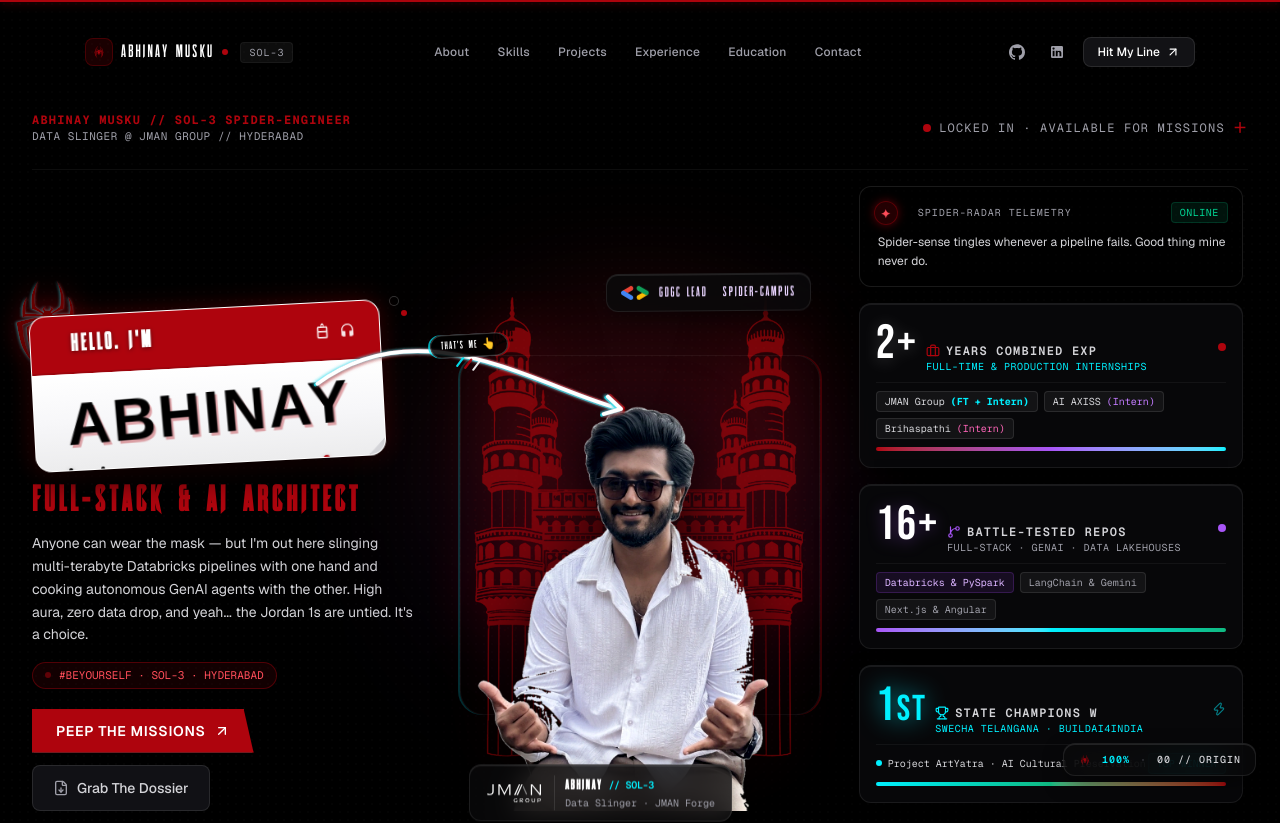
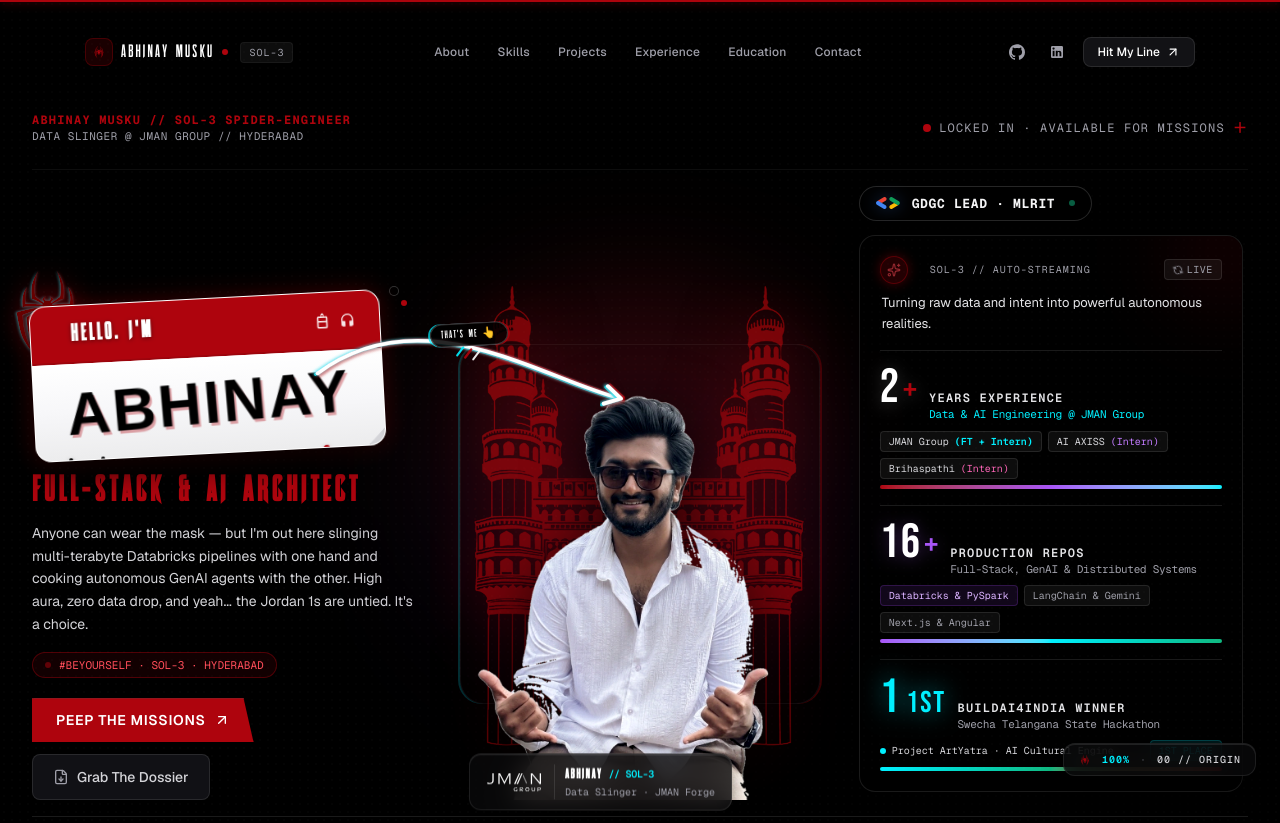
Before and after one commit to NOiD-777/Abhinay-portf, a Next.js app: page / in a window 1280 px wide. Shown: the top 823 px of the page. Built offline with nearby package versions, Linux system fonts and the light colour scheme; a web font is replaced by a local one.

Commit message:
feat(hero): reposition gdgc lead pill and stats to right column with auto-sliding number reel animations

```diff
--- a/src/components/sections/HeroProfile.tsx
+++ b/src/components/sections/HeroProfile.tsx
@@ -81,25 +81,6 @@ export default function HeroProfile() {
             <p className="text-[10px] text-zinc-400 font-mono">Data Slinger · JMAN Forge</p>
           </div>
         </motion.div>
-
-        {/* Floating Leadership Pill with Official GDGC Vector Logo — Antigravity Levitation */}
-        <motion.div
-          initial={{ opacity: 0, y: -10 }}
-          animate={{ opacity: 1, y: 0 }}
-          transition={{ duration: 0.5, delay: 0.3 }}
-          className="absolute -top-3 right-4 sm:right-6 hidden sm:flex items-center gap-2.5 px-3.5 py-2 rounded-xl antigravity-glass border border-[#3b0764]/70 shadow-[-2px_0_0_rgba(0,240,255,0.3),2px_0_0_rgba(174,4,13,0.5)] text-[11px] font-mono text-purple-200 spider-glitch-hover antigravity-float-delayed z-20"
-        >
-          <div className="relative w-7 h-4 shrink-0 flex items-center justify-center">
-            <Image
-              src="/logos/gdgc-mark.svg"
-              alt="Google Developer Groups on Campus (GDGC) Official Logo"
-              width={28}
-              height={16}
-              className="w-full h-full object-contain"
-            />
-          </div>
-          <span className="font-spiderman text-sm tracking-[0.1em]">GDGC LEAD · SPIDER-CAMPUS</span>
-        </motion.div>
       </motion.div>
     </div>
   );
--- a/src/components/sections/HeroStats.tsx
+++ b/src/components/sections/HeroStats.tsx
@@ -1,100 +1,203 @@
 "use client";
 
-import { useEffect, useState } from "react";
+import { useEffect, useState, useCallback } from "react";
+import Image from "next/image";
 import { motion } from "framer-motion";
-import { Zap, Trophy, GitBranch, Briefcase } from "lucide-react";
+import { Sparkles, RefreshCw } from "lucide-react";
 
-function Counter({ target, suffix = "" }: { target: number; suffix?: string }) {
-  const [count, setCount] = useState(0);
-
-  useEffect(() => {
-    let startTimestamp: number | null = null;
-    const duration = 1200; // ms
-
-    const step = (timestamp: number) => {
-      if (!startTimestamp) startTimestamp = timestamp;
-      const progress = Math.min((timestamp - startTimestamp) / duration, 1);
-      // easeOutExpo
-      const ease = progress === 1 ? 1 : 1 - Math.pow(2, -10 * progress);
-      setCount(Math.floor(ease * target));
-
-      if (progress < 1) {
-        window.requestAnimationFrame(step);
-      } else {
-        setCount(target);
-      }
-    };
-
-    const animId = window.requestAnimationFrame(step);
-    return () => window.cancelAnimationFrame(animId);
-  }, [target]);
+/**
+ * SlidingDigitReel: Smooth vertical rolling reel that animates
+ * through a sequence of digits or labels with easeOutExpo deceleration.
+ */
+function SlidingDigitReel({
+  items,
+  targetIndex,
+  duration = 1.3,
+  delay = 0,
+  triggerKey = 0,
+  className = "",
+  itemClassName = "",
+}: {
+  items: (string | number)[];
+  targetIndex: number;
+  duration?: number;
+  delay?: number;
+  triggerKey?: number;
+  className?: string;
+  itemClassName?: string;
+}) {
+  const total = items.length;
+  // Calculate percentage translation: - (targetIndex / total) * 100%
+  const targetPercent = total > 0 ? (targetIndex / total) * 100 : 0;
 
   return (
-    <span>
-      {count}
-      {suffix}
+    <span className={`inline-block overflow-hidden relative align-baseline ${className}`}>
+      <motion.span
+        key={triggerKey}
+        initial={{ y: "0%" }}
+        animate={{ y: `-${targetPercent}%` }}
+        transition={{
+          duration,
+          delay,
+          ease: [0.16, 1, 0.3, 1], // snappy easeOutExpo
+        }}
+        className="flex flex-col"
+      >
+        {items.map((item, idx) => (
+          <span
+            key={idx}
+            className={`flex items-center justify-center select-none leading-none ${itemClassName}`}
+          >
+            {item}
+          </span>
+        ))}
+      </motion.span>
     </span>
   );
 }
 
 export default function HeroStats() {
+  const [autoSlideKey, setAutoSlideKey] = useState(0);
+  const [isPaused, setIsPaused] = useState(false);
+
+  // Auto-sliding interval: re-rolls the numbers every 7.5 seconds
+  useEffect(() => {
+    if (isPaused) return;
+    const interval = setInterval(() => {
+      setAutoSlideKey((k) => k + 1);
+    }, 7500);
+    return () => clearInterval(interval);
+  }, [isPaused]);
+
+  // Manual re-slide trigger
+  const handleTriggerSlide = useCallback(() => {
+    setAutoSlideKey((k) => k + 1);
+  }, []);
+
   return (
     <motion.div
       initial={{ opacity: 0, x: 20 }}
       animate={{ opacity: 1, x: 0 }}
       transition={{ duration: 0.6, ease: [0.16, 1, 0.3, 1] }}
-      className="lg:col-span-4 xl:col-span-4 flex flex-col justify-end text-left order-3 pb-2 space-y-4 max-w-sm w-full"
+      className="lg:col-span-4 xl:col-span-4 flex flex-col justify-end text-left order-3 pb-2 space-y-3.5 max-w-sm w-full"
     >
-      {/* Spider-Sense Telemetry Header Card */}
-      <div className="p-3.5 rounded-xl bg-black/60 border border-white/10 backdrop-blur-md space-y-2 relative overflow-hidden group">
-        <div className="absolute inset-0 halftone-dots opacity-10 pointer-events-none" />
-        <div className="flex items-center justify-between">
-          <div className="flex items-center gap-2">
-            <div className="relative w-6 h-6 rounded-full bg-[#ae040d]/20 border border-[#ae040d]/40 flex items-center justify-center text-[#ff4d5a] shadow-[0_0_10px_rgba(174,4,13,0.5)]">
-              <span className="text-xs font-bold animate-spin" style={{ animationDuration: "14s" }}>✦</span>
+      {/* =========================================================================
+          SECTION 1: GDGC LEAD · MLRIT PILL BADGE (Image 1)
+          Positioned directly on the right side of Abhinay
+          ========================================================================= */}
+      <motion.div
+        whileHover={{ scale: 1.02, y: -2 }}
+        transition={{ type: "spring", stiffness: 400, damping: 25 }}
+        className="self-start inline-flex items-center gap-3 px-4 py-2 rounded-full bg-black/85 border border-white/15 backdrop-blur-md shadow-[0_4px_25px_rgba(0,0,0,0.8)] group cursor-default spider-glitch-hover"
+      >
+        {/* Official Google Developer Bracket Emblem */}
+        <div className="relative w-6 h-3.5 flex items-center justify-center shrink-0">
+          <Image
+            src="/logos/gdgc-mark.svg"
+            alt="Google Developer Groups on Campus (GDGC)"
+            width={24}
+            height={14}
+            className="w-full h-full object-contain filter drop-shadow-[0_0_8px_rgba(66,133,244,0.4)]"
+          />
+        </div>
+
+        {/* Monospaced Leadership Title */}
+        <span className="font-mono text-xs sm:text-[13px] font-bold tracking-wider text-zinc-100 group-hover:text-white transition-colors">
+          GDGC LEAD · MLRIT
+        </span>
+
+        {/* Subtle live indicator dot */}
+        <span className="w-1.5 h-1.5 rounded-full bg-[#10b981] animate-pulse ml-0.5" />
+      </motion.div>
+
+      {/* =========================================================================
+          SECTION 2: TELEMETRY & STATS CARD (Image 2)
+          Features auto-sliding number reels, live increasing animations,
+          and clubbed production experience.
+          ========================================================================= */}
+      <div className="p-4 sm:p-5 rounded-2xl bg-black/75 border border-white/10 backdrop-blur-md space-y-4 shadow-[0_15px_35px_-10px_rgba(0,0,0,0.8)] relative overflow-hidden group">
+        {/* Background Halftone & Ambient Glow */}
+        <div className="absolute inset-0 halftone-dots opacity-15 pointer-events-none" />
+        <div className="absolute -top-12 -right-12 w-32 h-32 rounded-full bg-[#ae040d]/10 blur-2xl pointer-events-none" />
+
+        {/* Top Tagline Row with Star/Sparkle Icon & Auto-Sliding Status */}
+        <div className="space-y-2 relative z-10">
+          <div className="flex items-center justify-between gap-2">
+            <div className="flex items-center gap-2.5">
+              <div className="relative w-7 h-7 rounded-full bg-[#ae040d]/20 border border-[#ae040d]/40 flex items-center justify-center text-[#ff4d5a] shadow-[0_0_12px_rgba(174,4,13,0.4)] shrink-0">
+                <Sparkles className="w-3.5 h-3.5 animate-pulse" />
               </div>
               <span className="text-[10px] font-mono text-zinc-400 uppercase tracking-widest flex items-center gap-1.5">
                 <span className="w-1.5 h-1.5 rounded-full bg-[#00f0ff] animate-ping" />
-              <span>SPIDER-RADAR TELEMETRY</span>
+                <span>SOL-3 // AUTO-STREAMING</span>
               </span>
             </div>
-          <span className="px-2 py-0.5 rounded text-[10px] font-mono uppercase tracking-wider bg-emerald-500/10 text-emerald-400 border border-emerald-500/20">
-            ONLINE
-          </span>
+
+            {/* Clickable Live Automation Pill */}
+            <button
+              type="button"
+              onClick={handleTriggerSlide}
+              onMouseEnter={() => setIsPaused(true)}
+              onMouseLeave={() => setIsPaused(false)}
+              className="px-2 py-0.5 rounded text-[10px] font-mono uppercase tracking-wider bg-white/5 hover:bg-[#ae040d]/20 text-zinc-400 hover:text-[#ff4d5a] border border-white/10 hover:border-[#ae040d]/40 transition-all flex items-center gap-1"
+              title="Click to re-slide numbers"
+            >
+              <RefreshCw className="w-2.5 h-2.5 animate-spin" style={{ animationDuration: "10s" }} />
+              <span>LIVE</span>
+            </button>
           </div>
-        <p className="text-xs text-zinc-300 font-normal leading-relaxed pl-1">
-          Spider-sense tingles whenever a pipeline fails. Good thing mine never do.
+
+          {/* User's Exact Tagline from Image 2 */}
+          <p className="text-xs sm:text-[13px] text-zinc-200 font-normal leading-relaxed pl-0.5">
+            Turning raw data and intent into powerful autonomous realities.
           </p>
         </div>
 
-      {/* Interactive Stat 1: Total Experience (Clubbing Full-Time & All Internships) */}
-      <motion.div
-        whileHover={{ y: -2, scale: 1.01 }}
-        transition={{ type: "spring", stiffness: 350, damping: 25 }}
-        className="p-3.5 sm:p-4 rounded-xl antigravity-card border border-white/10 hover:border-[#ae040d]/50 hover:shadow-[-2px_0_0_rgba(0,240,255,0.4),2px_0_0_rgba(174,4,13,0.6)] transition-all space-y-2 group"
+        {/* -----------------------------------------------------------------
+            STAT ROW 1: 2+ YEARS EXPERIENCE (Image 2)
+            ----------------------------------------------------------------- */}
+        <div
+          onClick={handleTriggerSlide}
+          className="pt-3 border-t border-white/10 space-y-1.5 cursor-pointer group/stat transition-colors"
         >
-        <div className="flex items-center justify-between">
-          <div className="flex items-baseline gap-2">
-            <span className="font-bebas text-4xl sm:text-5xl text-white tracking-tight leading-none filter drop-shadow-[0_2px_8px_rgba(255,255,255,0.2)]">
-              <Counter target={2} suffix="+" />
+          <div className="flex items-baseline gap-2.5">
+            {/* Auto-sliding Digit Reel: 0 -> 1 -> 2 */}
+            <div className="flex items-baseline font-bebas text-4xl sm:text-5xl text-white tracking-tight leading-none filter drop-shadow-[0_2px_8px_rgba(255,255,255,0.2)]">
+              <SlidingDigitReel
+                items={[0, 1, 2]}
+                targetIndex={2}
+                duration={1.2}
+                delay={0.1}
+                triggerKey={autoSlideKey}
+                className="h-[1.05em]"
+                itemClassName="h-[1.05em]"
+              />
+              <motion.span
+                key={autoSlideKey}
+                initial={{ opacity: 0, scale: 0.5, y: -4 }}
+                animate={{ opacity: 1, scale: 1, y: 0 }}
+                transition={{ duration: 0.35, delay: 0.7 }}
+                className="text-3xl sm:text-4xl text-[#ae040d] ml-0.5"
+              >
+                +
+              </motion.span>
+            </div>
+
+            {/* Label from Image 2 */}
+            <div className="flex flex-col">
+              <span className="text-xs font-mono font-semibold uppercase tracking-widest text-zinc-200 group-hover/stat:text-white transition-colors">
+                YEARS EXPERIENCE
               </span>
-            <div className="flex flex-col">
-              <span className="text-xs font-mono text-zinc-300 uppercase tracking-widest font-semibold flex items-center gap-1.5">
-                <Briefcase className="w-3.5 h-3.5 text-[#ae040d]" />
-                <span>YEARS COMBINED EXP</span>
-              </span>
-              <span className="text-[10px] font-mono text-[#00f0ff] uppercase tracking-wider">
-                Full-Time &amp; Production Internships
+              <span className="text-[11px] font-mono text-[#00f0ff] tracking-tight">
+                Data &amp; AI Engineering @ JMAN Group
               </span>
             </div>
           </div>
-          <span className="w-2 h-2 rounded-full bg-[#ae040d] group-hover:animate-ping" />
-        </div>
 
-        {/* Company breakdown pills clubbing full-time and internships */}
-        <div className="pt-2 border-t border-white/5 flex flex-wrap items-center gap-1.5">
-          <span className="px-2 py-0.5 rounded text-[10px] font-mono bg-white/5 text-zinc-300 border border-white/10 group-hover:border-white/20 transition-colors">
-            JMAN Group <span className="text-[#00f0ff] font-bold">(FT + Intern)</span>
+          {/* Clubbed Experience Details Pill Row (FT + Internships) */}
+          <div className="flex flex-wrap items-center gap-1.5 pt-0.5">
+            <span className="px-2 py-0.5 rounded text-[10px] font-mono bg-white/5 text-zinc-300 border border-white/10">
+              JMAN Group <span className="text-[#00f0ff] font-semibold">(FT + Intern)</span>
             </span>
             <span className="px-2 py-0.5 rounded text-[10px] font-mono bg-white/5 text-zinc-300 border border-white/10">
               AI AXISS <span className="text-purple-400">(Intern)</span>
@@ -104,42 +207,72 @@ export default function HeroStats() {
             </span>
           </div>
 
-        {/* Dynamic Telemetry Energy Bar */}
-        <div className="h-1 w-full bg-white/5 rounded-full overflow-hidden mt-1">
+          {/* Animated Sliding Telemetry Energy Bar */}
+          <div className="h-1 w-full bg-white/5 rounded-full overflow-hidden mt-1.5">
             <motion.div
+              key={autoSlideKey}
               initial={{ width: "0%" }}
               animate={{ width: "100%" }}
-            transition={{ duration: 1, delay: 0.2, ease: "easeOut" }}
+              transition={{ duration: 1.1, delay: 0.2, ease: "easeOut" }}
               className="h-full bg-gradient-to-r from-[#ae040d] via-[#a855f7] to-[#00f0ff]"
             />
           </div>
-      </motion.div>
+        </div>
 
-      {/* Interactive Stat 2: Projects / Battle-Tested Repositories */}
-      <motion.div
-        whileHover={{ y: -2, scale: 1.01 }}
-        transition={{ type: "spring", stiffness: 350, damping: 25 }}
-        className="p-3.5 sm:p-4 rounded-xl antigravity-card border border-white/10 hover:border-[#a855f7]/50 hover:shadow-[-2px_0_0_rgba(168,85,247,0.4)] transition-all space-y-2 group"
+        {/* -----------------------------------------------------------------
+            STAT ROW 2: 16+ PRODUCTION REPOS (Image 2)
+            ----------------------------------------------------------------- */}
+        <div
+          onClick={handleTriggerSlide}
+          className="pt-3 border-t border-white/10 space-y-1.5 cursor-pointer group/stat transition-colors"
         >
-        <div className="flex items-center justify-between">
-          <div className="flex items-baseline gap-2">
-            <span className="font-bebas text-4xl sm:text-5xl text-white tracking-tight leading-none filter drop-shadow-[0_2px_8px_rgba(168,85,247,0.3)]">
-              <Counter target={16} suffix="+" />
+          <div className="flex items-baseline gap-2.5">
+            {/* Auto-sliding Digit Reel: Tens: 0 -> 1; Ones: 0 -> 1 -> ... -> 6 */}
+            <div className="flex items-baseline font-bebas text-4xl sm:text-5xl text-white tracking-tight leading-none filter drop-shadow-[0_2px_8px_rgba(168,85,247,0.3)]">
+              {/* Tens digit: 0 -> 1 */}
+              <SlidingDigitReel
+                items={[0, 1]}
+                targetIndex={1}
+                duration={1.0}
+                delay={0.2}
+                triggerKey={autoSlideKey}
+                className="h-[1.05em]"
+                itemClassName="h-[1.05em]"
+              />
+              {/* Ones digit: rolls through odometer sequence and settles on 6 */}
+              <SlidingDigitReel
+                items={[0, 1, 2, 3, 4, 5, 6, 7, 8, 9, 0, 1, 2, 3, 4, 5, 6]}
+                targetIndex={16}
+                duration={1.4}
+                delay={0.15}
+                triggerKey={autoSlideKey}
+                className="h-[1.05em]"
+                itemClassName="h-[1.05em]"
+              />
+              <motion.span
+                key={autoSlideKey}
+                initial={{ opacity: 0, scale: 0.5, y: -4 }}
+                animate={{ opacity: 1, scale: 1, y: 0 }}
+                transition={{ duration: 0.35, delay: 0.9 }}
+                className="text-3xl sm:text-4xl text-[#a855f7] ml-0.5"
+              >
+                +
+              </motion.span>
+            </div>
+
+            {/* Label from Image 2 */}
+            <div className="flex flex-col">
+              <span className="text-xs font-mono font-semibold uppercase tracking-widest text-zinc-200 group-hover/stat:text-white transition-colors">
+                PRODUCTION REPOS
               </span>
-            <div className="flex flex-col">
-              <span className="text-xs font-mono text-zinc-300 uppercase tracking-widest font-semibold flex items-center gap-1.5">
-                <GitBranch className="w-3.5 h-3.5 text-[#a855f7]" />
-                <span>BATTLE-TESTED REPOS</span>
-              </span>
-              <span className="text-[10px] font-mono text-zinc-400 uppercase tracking-wider">
-                Full-Stack · GenAI · Data Lakehouses
+              <span className="text-[11px] font-mono text-zinc-400 tracking-tight">
+                Full-Stack, GenAI &amp; Distributed Systems
               </span>
             </div>
           </div>
-          <span className="w-2 h-2 rounded-full bg-[#a855f7] group-hover:animate-ping" />
-        </div>
 
-        <div className="pt-2 border-t border-white/5 flex flex-wrap items-center gap-1.5">
+          {/* Core Tech Stack Pills */}
+          <div className="flex flex-wrap items-center gap-1.5 pt-0.5">
             <span className="px-2 py-0.5 rounded text-[10px] font-mono bg-purple-500/10 text-purple-300 border border-purple-500/20">
               Databricks &amp; PySpark
             </span>
@@ -151,61 +284,82 @@ export default function HeroStats() {
             </span>
           </div>
 
-        {/* Dynamic Telemetry Energy Bar */}
-        <div className="h-1 w-full bg-white/5 rounded-full overflow-hidden mt-1">
+          {/* Animated Sliding Telemetry Energy Bar */}
+          <div className="h-1 w-full bg-white/5 rounded-full overflow-hidden mt-1.5">
             <motion.div
+              key={autoSlideKey}
               initial={{ width: "0%" }}
               animate={{ width: "100%" }}
-            transition={{ duration: 1.2, delay: 0.35, ease: "easeOut" }}
+              transition={{ duration: 1.3, delay: 0.35, ease: "easeOut" }}
               className="h-full bg-gradient-to-r from-[#a855f7] via-[#00f0ff] to-[#10b981]"
             />
           </div>
-      </motion.div>
+        </div>
 
-      {/* Interactive Stat 3: Swecha Championship */}
-      <motion.div
-        whileHover={{ y: -2, scale: 1.01 }}
-        transition={{ type: "spring", stiffness: 350, damping: 25 }}
-        className="p-3.5 sm:p-4 rounded-xl antigravity-card border border-white/10 hover:border-[#00f0ff]/50 hover:shadow-[-2px_0_0_rgba(0,240,255,0.5),2px_0_0_rgba(174,4,13,0.4)] transition-all space-y-2 group"
+        {/* -----------------------------------------------------------------
+            STAT ROW 3: 1st BUILDAI4INDIA WINNER (Image 2)
+            ----------------------------------------------------------------- */}
+        <div
+          onClick={handleTriggerSlide}
+          className="pt-3 border-t border-white/10 space-y-1.5 cursor-pointer group/stat transition-colors"
         >
-        <div className="flex items-center justify-between">
-          <div className="flex items-baseline gap-2">
-            <span className="font-bebas text-4xl sm:text-5xl text-[#00f0ff] tracking-tight leading-none filter drop-shadow-[0_0_12px_rgba(0,240,255,0.7)]">
-              1<span className="text-3xl sm:text-4xl">st</span>
+          <div className="flex items-baseline gap-2.5">
+            {/* Auto-sliding Digit Reel: Digit rolls 0 -> 1; Podium rolls 3rd -> 2nd -> 1st */}
+            <div className="flex items-baseline font-bebas text-4xl sm:text-5xl text-[#00f0ff] tracking-tight leading-none filter drop-shadow-[0_0_12px_rgba(0,240,255,0.6)]">
+              <SlidingDigitReel
+                items={[0, 1]}
+                targetIndex={1}
+                duration={0.9}
+                delay={0.25}
+                triggerKey={autoSlideKey}
+                className="h-[1.05em]"
+                itemClassName="h-[1.05em]"
+              />
+              <SlidingDigitReel
+                items={["—", "3rd", "2nd", "1st"]}
+                targetIndex={3}
+                duration={1.4}
+                delay={0.3}
+                triggerKey={autoSlideKey}
+                className="h-[1.05em] text-2xl sm:text-3xl ml-1 text-[#00f0ff]"
+                itemClassName="h-[1.05em]"
+              />
+            </div>
+
+            {/* Label from Image 2 */}
+            <div className="flex flex-col">
+              <span className="text-xs font-mono font-semibold uppercase tracking-widest text-zinc-200 group-hover/stat:text-white transition-colors">
+                BUILDAI4INDIA WINNER
               </span>
-            <div className="flex flex-col">
-              <span className="text-xs font-mono text-zinc-300 uppercase tracking-widest font-semibold flex items-center gap-1.5">
-                <Trophy className="w-3.5 h-3.5 text-[#00f0ff]" />
-                <span>STATE CHAMPIONS W</span>
-              </span>
-              <span className="text-[10px] font-mono text-[#00f0ff] uppercase tracking-wider">
-                Swecha Telangana · BuildAI4India
+              <span className="text-[11px] font-mono text-zinc-400 tracking-tight">
+                Swecha Telangana State Hackathon
               </span>
             </div>
           </div>
-          <Zap className="w-3.5 h-3.5 text-[#00f0ff] animate-pulse" />
-        </div>
 
-        <div className="pt-2 border-t border-white/5 flex items-center justify-between text-[10px] font-mono">
+          {/* Project Details */}
+          <div className="flex items-center justify-between text-[10px] font-mono pt-0.5">
             <span className="text-zinc-300 flex items-center gap-1.5">
               <span className="w-1.5 h-1.5 rounded-full bg-[#00f0ff]" />
-            <span>Project ArtYatra · AI Cultural Preservation</span>
+              <span>Project ArtYatra · AI Cultural Engine</span>
             </span>
             <span className="text-[#00f0ff] px-2 py-0.5 rounded bg-[#00f0ff]/10 border border-[#00f0ff]/20 uppercase">
-            Top Winner
+              1st Place
             </span>
           </div>
 
-        {/* Dynamic Telemetry Energy Bar */}
-        <div className="h-1 w-full bg-white/5 rounded-full overflow-hidden mt-1">
+          {/* Animated Sliding Telemetry Energy Bar */}
+          <div className="h-1 w-full bg-white/5 rounded-full overflow-hidden mt-1.5">
             <motion.div
+              key={autoSlideKey}
               initial={{ width: "0%" }}
               animate={{ width: "100%" }}
-            transition={{ duration: 1.4, delay: 0.5, ease: "easeOut" }}
+              transition={{ duration: 1.5, delay: 0.5, ease: "easeOut" }}
               className="h-full bg-gradient-to-r from-[#00f0ff] via-[#10b981] to-[#ae040d]"
             />
           </div>
-      </motion.div>
+        </div>
+      </div>
     </motion.div>
   );
 }
```
Lines whose indentation alone changed are shown as unchanged.
